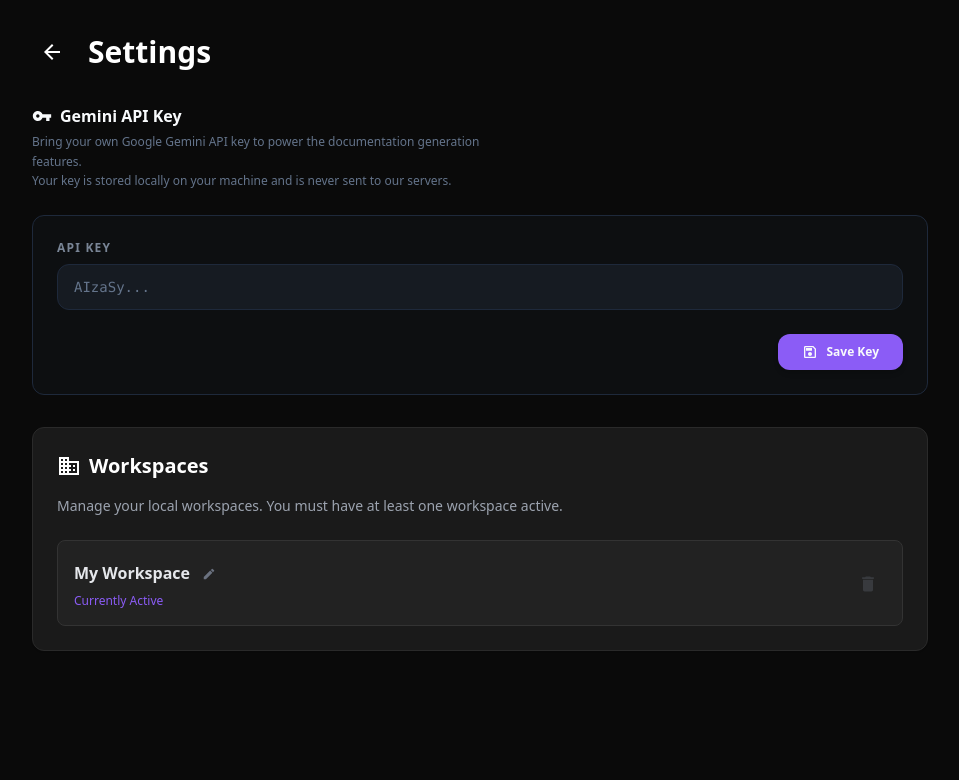
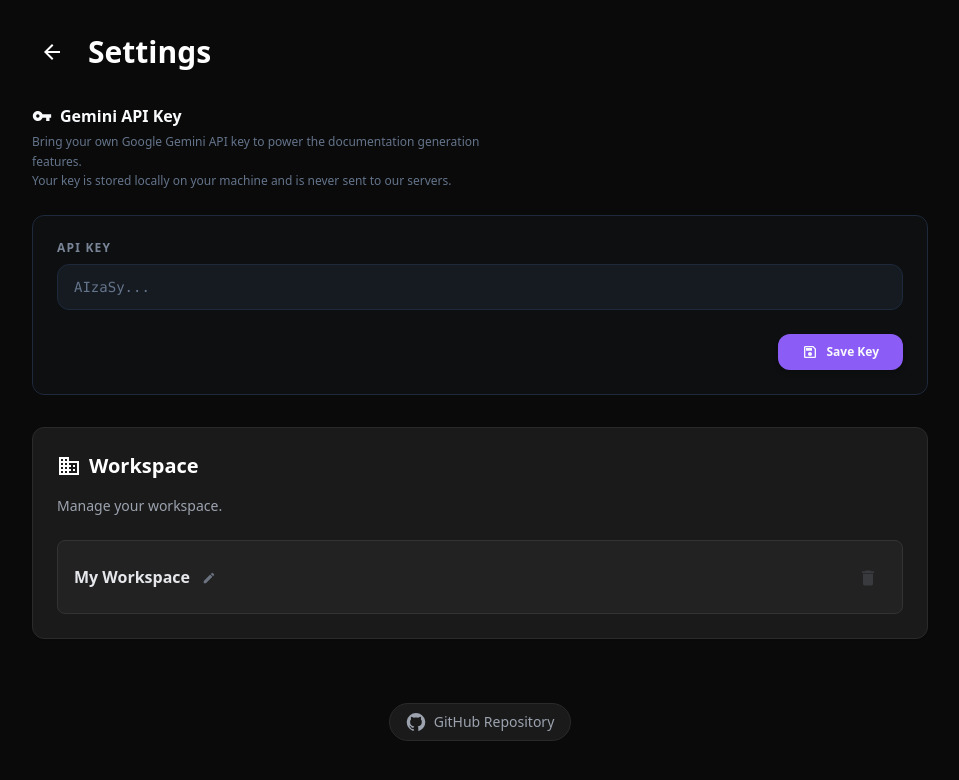
Before and after one commit to Penqwin/desktop-app, a React (Vite) app: page /settings in a window 1280 px wide. Shown: the top 780 px of the page, without its empty margins (160-1119 px from the left). Built offline with nearby package versions, Linux system fonts and the light colour scheme.

Commit message:
Configure Electron build, add GitHub Actions, and update settings UI

```diff
--- a/src/pages/SettingsPage.tsx
+++ b/src/pages/SettingsPage.tsx
@@ -1,22 +1,28 @@
-import React, { useState } from 'react';
-import { useNavigate } from 'react-router-dom';
-import ArrowBackIcon from '@mui/icons-material/ArrowBack';
-import DeleteIcon from '@mui/icons-material/Delete';
-import BusinessIcon from '@mui/icons-material/Business';
-import EditIcon from '@mui/icons-material/Edit';
-import CheckIcon from '@mui/icons-material/Check';
-import CloseIcon from '@mui/icons-material/Close';
-import GeminiKeyConfig from '@/components/Settings/GeminiKeyConfig';
-import { useUser } from '@/core/auth/UserContext';
-import { toast } from 'sonner';
+import React, { useState } from "react";
+import { useNavigate } from "react-router-dom";
+import ArrowBackIcon from "@mui/icons-material/ArrowBack";
+import DeleteIcon from "@mui/icons-material/Delete";
+import BusinessIcon from "@mui/icons-material/Business";
+import EditIcon from "@mui/icons-material/Edit";
+import CheckIcon from "@mui/icons-material/Check";
+import CloseIcon from "@mui/icons-material/Close";
+import GitHubIcon from "@mui/icons-material/GitHub";
+import GeminiKeyConfig from "@/components/Settings/GeminiKeyConfig";
+import { useUser } from "@/core/auth/UserContext";
+import { toast } from "sonner";
 
 const SettingsPage = () => {
   const navigate = useNavigate();
-  const { organizations, activeOrganization, deleteOrganization, renameOrganization } = useUser();
+  const {
+    organizations,
+    activeOrganization,
+    deleteOrganization,
+    renameOrganization,
+  } = useUser();
   const [isDeleting, setIsDeleting] = useState<string | null>(null);
 
   const [editingOrgId, setEditingOrgId] = useState<string | null>(null);
-  const [editName, setEditName] = useState<string>('');
+  const [editName, setEditName] = useState<string>("");
   const [isRenaming, setIsRenaming] = useState<boolean>(false);
 
   const startEdit = (org: any) => {
@@ -26,7 +32,7 @@
 
   const cancelEdit = () => {
     setEditingOrgId(null);
-    setEditName('');
+    setEditName("");
   };
 
   const handleRenameSubmit = async (orgId: string) => {
@@ -35,7 +41,7 @@
     try {
       await renameOrganization(orgId, editName.trim());
       setEditingOrgId(null);
-      setEditName('');
+      setEditName("");
       toast.success("Workspace renamed successfully");
     } catch (err: any) {
       console.error(err);
@@ -49,7 +55,12 @@
     if (organizations.length <= 1) return;
 
     // Quick confirmation
-    if (!window.confirm("Are you sure you want to delete this workspace? This cannot be undone.")) return;
+    if (
+      !window.confirm(
+        "Are you sure you want to delete this workspace? This cannot be undone.",
+      )
+    )
+      return;
 
     setIsDeleting(orgId);
     try {
@@ -66,7 +77,7 @@
       <div className="max-w-4xl mx-auto">
         <div className="flex items-center gap-4 mb-8">
           <button
-            onClick={() => navigate('/')}
+            onClick={() => navigate("/")}
             className="p-2 hover:bg-white/10 rounded-full transition-colors flex items-center justify-center"
             title="Go back"
           >
@@ -80,31 +91,35 @@
           {/* Workspaces Section */}
           <div className="bg-[#1a1a1a] border border-[#2a2a2a] rounded-xl p-6 shadow-sm">
             <h2 className="text-xl font-bold mb-4 flex items-center gap-2">
-              <BusinessIcon /> Workspaces
+              <BusinessIcon /> Workspace
             </h2>
-            <p className="text-sm text-gray-400 mb-6">
-              Manage your local workspaces. You must have at least one workspace active.
-            </p>
+            <p className="text-sm text-gray-400 mb-6">Manage your workspace.</p>
 
             <div className="space-y-3">
-              {organizations.map((org: any) => (
-                <div key={org.id} className="flex items-center justify-between p-4 bg-[#222] rounded-lg border border-[#333]">
-                  {editingOrgId === org.id ? (
+              {activeOrganization && (
+                <div
+                  key={activeOrganization.id}
+                  className="flex items-center justify-between p-4 bg-[#222] rounded-lg border border-[#333]"
+                >
+                  {editingOrgId === activeOrganization.id ? (
                     <div className="flex-1 flex items-center gap-2 mr-4">
                       <input
                         type="text"
                         value={editName}
                         onChange={(e) => setEditName(e.target.value)}
                         onKeyDown={(e) => {
-                          if (e.key === 'Enter') handleRenameSubmit(org.id);
-                          if (e.key === 'Escape') cancelEdit();
+                          if (e.key === "Enter")
+                            handleRenameSubmit(activeOrganization.id);
+                          if (e.key === "Escape") cancelEdit();
                         }}
                         autoFocus
                         disabled={isRenaming}
                         className="flex-1 bg-secondaryBg border border-primary focus:border-primary text-textPrimary text-sm rounded-md px-3 py-1.5 outline-none transition-colors"
                       />
                       <button
-                        onClick={() => handleRenameSubmit(org.id)}
+                        onClick={() =>
+                          handleRenameSubmit(activeOrganization.id)
+                        }
                         disabled={isRenaming || !editName.trim()}
                         className="p-1.5 text-primary hover:bg-primary/10 rounded-md transition-colors disabled:opacity-50"
                         title="Save"
@@ -123,32 +138,52 @@
                   ) : (
                     <div className="flex flex-col">
                       <div className="flex items-center gap-2">
-                        <span className="font-semibold text-gray-200">{org.name}</span>
+                        <span className="font-semibold text-gray-200">
+                          {activeOrganization.name}
+                        </span>
                         <button
-                          onClick={() => startEdit(org)}
+                          onClick={() => startEdit(activeOrganization)}
                           className="p-1 text-gray-500 hover:text-gray-300 transition-colors"
                           title="Rename workspace"
                         >
                           <EditIcon sx={{ fontSize: 14 }} />
                         </button>
                       </div>
-                      {activeOrganization?.id === org.id && (
-                        <span className="text-xs text-primary mt-1">Currently Active</span>
-                      )}
                     </div>
                   )}
 
                   <button
-                    onClick={() => handleDelete(org.id)}
-                    disabled={organizations.length <= 1 || isDeleting === org.id || editingOrgId === org.id}
+                    onClick={() => handleDelete(activeOrganization.id)}
+                    disabled={
+                      organizations.length <= 1 ||
+                      isDeleting === activeOrganization.id ||
+                      editingOrgId === activeOrganization.id
+                    }
                     className="p-2 text-gray-500 hover:text-red-500 hover:bg-red-500/10 rounded-md transition-colors disabled:opacity-30 disabled:cursor-not-allowed"
-                    title={organizations.length <= 1 ? "Cannot delete the last workspace" : "Delete workspace"}
+                    title={
+                      organizations.length <= 1
+                        ? "Cannot delete the last workspace"
+                        : "Delete workspace"
+                    }
                   >
                     <DeleteIcon fontSize="small" />
                   </button>
                 </div>
-              ))}
+              )}
             </div>
+          </div>
+
+          <div className="flex justify-center pt-8">
+            <a
+              href="https://github.com/Penqwin/desktop-app"
+              target="_blank"
+              rel="noopener noreferrer"
+              className="flex items-center gap-2 px-4 py-2 text-sm text-gray-400 hover:text-white bg-[#1a1a1a] hover:bg-[#2a2a2a] border border-[#2a2a2a] hover:border-[#3a3a3a] rounded-full transition-all duration-200"
+              title="View Source on GitHub"
+            >
+              <GitHubIcon fontSize="small" />
+              <span>GitHub Repository</span>
+            </a>
           </div>
         </div>
       </div>
--- a/vite.config.ts
+++ b/vite.config.ts
@@ -4,6 +4,7 @@
 
 // https://vite.dev/config/
 export default defineConfig({
+  base: './',
   plugins: [react()],
   resolve: {
     alias: {
```
Also changed, not shown: electron/main.ts (+8 -1 lines), package.json (+25 -0 lines).
